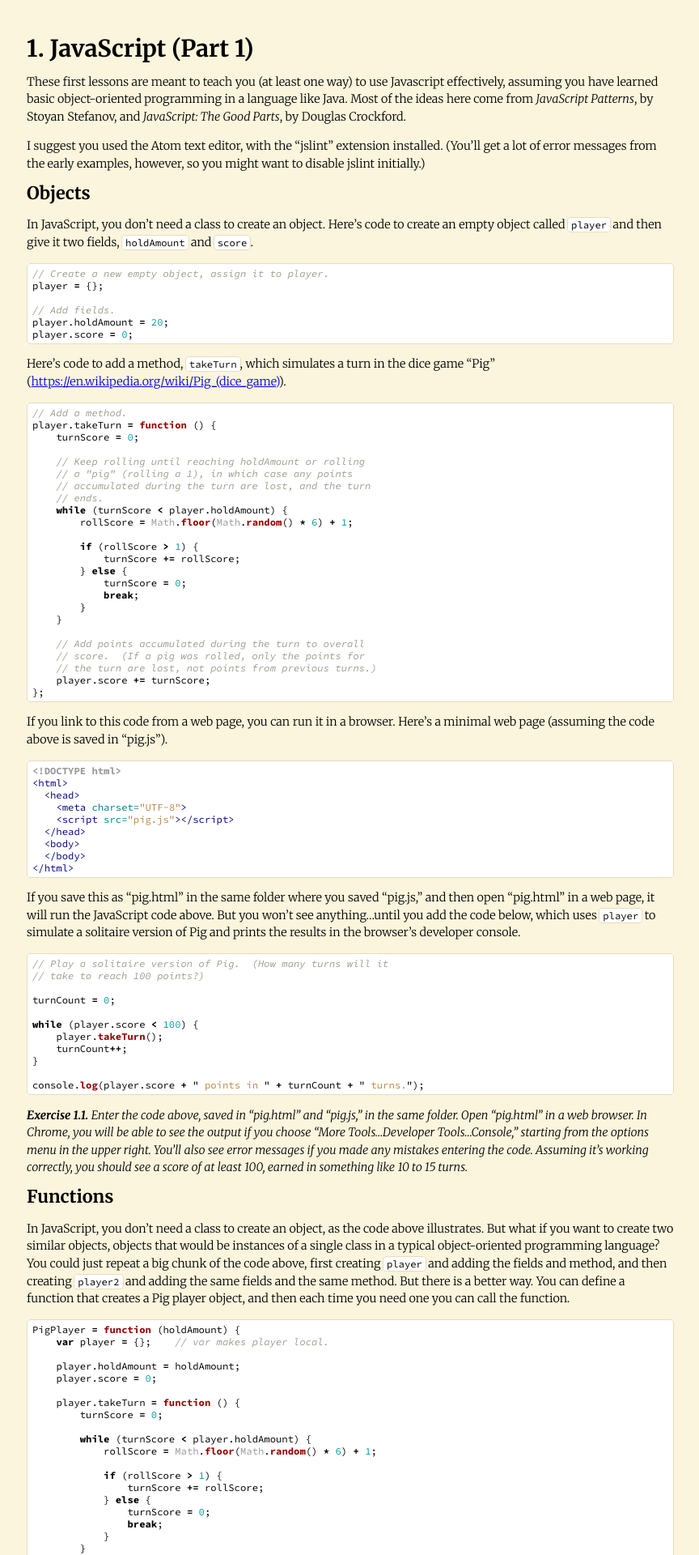
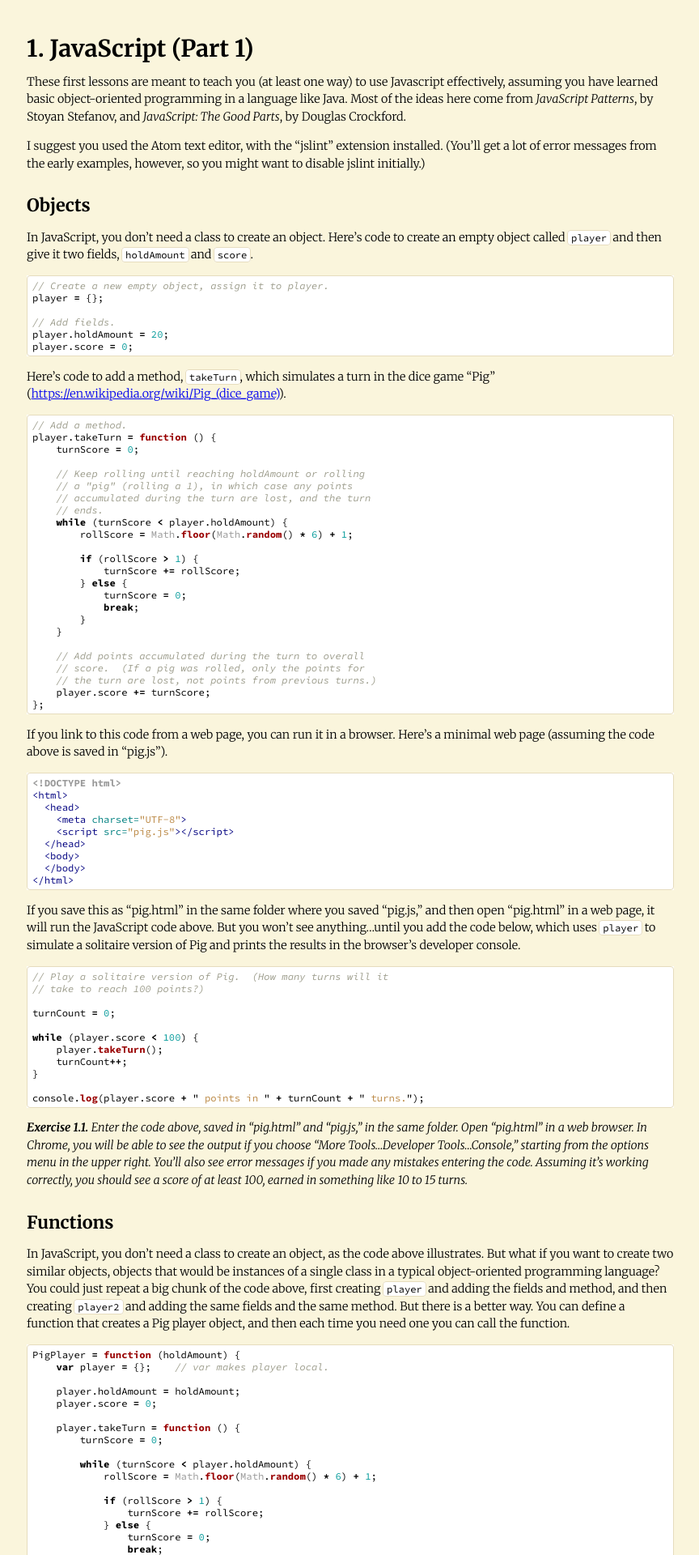
Before and after one commit to dvon/cgbk, a Jekyll site: the page built from _posts/2016-01-14-JavaScript-(Part-1).md, in a window 1280 px wide. Shown: the top 1920 px of the page at 81% size, without its empty margins (207-1071 px from the left). Built offline with Jekyll 4.4.1, drawn with Linux system fonts in a browser that asks for light colours; Markdown is read by kramdown in place of the engine named in the settings.

Commit message:
Space above h2

```diff
--- a/css/style.css
+++ b/css/style.css
@@ -19,7 +19,7 @@ body {
 }
 
 h2 {
-  margin-top: 10px;
+  margin-top: 30px;
 }
 
 pre, code {
```
